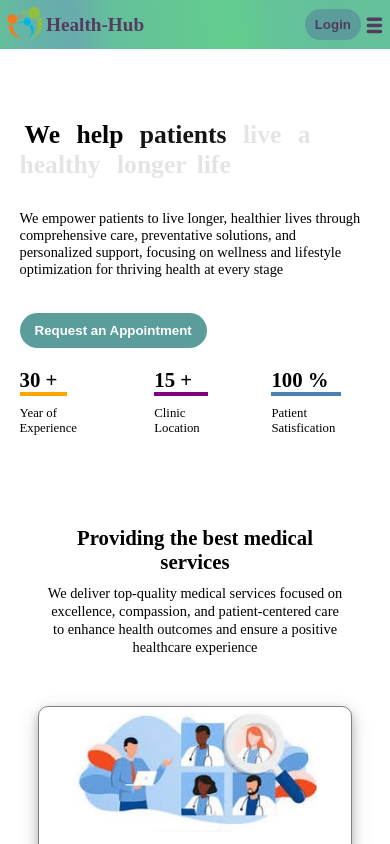
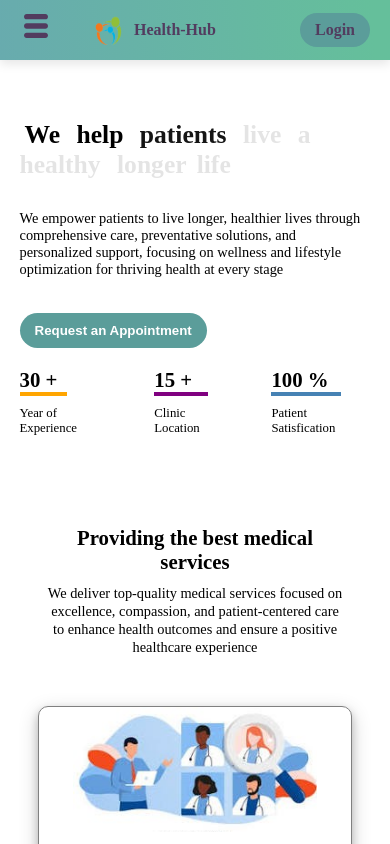
Before and after one commit to aneesrehman89/Doctor-appointment-website, a React (Create React App) app in the folder frontend/: page / in a window 390 px wide. Shown: the top 844 px of the page. Built offline with nearby package versions, Linux system fonts and the light colour scheme.

Commit message:
setting file for vercel

```diff
--- a/frontend/src/components/Header.jsx
+++ b/frontend/src/components/Header.jsx
@@ -1,67 +1,66 @@
-import React from 'react';
-import '../css/Header.css';
+import React, { useContext } from 'react';
 import { useNavigate, Link } from 'react-router-dom';
+import { TiThMenu } from "react-icons/ti";
+import Cookies from 'js-cookie';
+import { UserContext } from "../data/UserProvider";
 import logo from '../assets/homepg/headerLogo.png';
 import PP from '../assets/homepg/header-profile-pic.jpg';
-import { TiThMenu } from "react-icons/ti";
-import { useContext } from "react";
-import { UserContext } from "../data/UserProvider";
-import Cookies from 'js-cookie';
+import '../css/Header.css';
 
 const Header = () => {
-
   const { user, setUser } = useContext(UserContext);
   const navigate = useNavigate();
 
- let handleLogout = () => {
+  const handleLogout = () => {
     setUser(null);
     Cookies.remove('user');
     navigate("/");
- }
+  };
 
- let ViewProfile = () => {
+  const ViewProfile = () => {
     navigate("/myProfile");
- }
+  };
 
   return (
-  <>
-   <div className='header-container'>
-    <input type="checkbox"  id="check" />
-    <label htmlFor="check" id="checkbtn"><TiThMenu id="menuicon" /></label>
-    <div className='header-logo'>
-     <img src={logo} alt="health-icon" />
+    <header className="header-container">
+      <input type="checkbox" id="check" />
+      <label htmlFor="check" className="menu-icon">
+        <TiThMenu />
+      </label>
+
+      <div className="header-logo">
+        <img src={logo} alt="Health Hub Logo" />
         <h2>Health-Hub</h2>
       </div>
-    <div className='header-list'>
+
+      <nav className="header-list">
         <ul>
-      <li><Link to="/" className='link'>Home</Link></li>
-      <li> <Link to="/docAppointment" className='link'>All Doctors</Link></li>
-      <li><Link to="/about" className='link'>About</Link></li>
-      <li><Link to="/contact" className='link'>Contact Us</Link></li>
+          <li><Link to="/" className="link">Home</Link></li>
+          <li><Link to="/docAppointment" className="link">All Doctors</Link></li>
+          <li><Link to="/about" className="link">About</Link></li>
+          <li><Link to="/contact" className="link">Contact Us</Link></li>
         </ul>
-    </div>
+      </nav>
 
       {user ? (
         <div className="dropdown">
-      <div className='profile'>
-       <img src={PP} id='profile-pic' alt="User Profile" />
+          <div className="profile">
+            <img src={PP} alt="User Profile" className="profile-pic" />
             <h4>{user.name}</h4>
           </div>
-      <div className='dropdown-content'>
-       <ul >
+          <div className="dropdown-content">
+            <ul>
               <li onClick={ViewProfile}>Profile</li>
-        <li><Link to="/myappointment" className='link'>My Appointment</Link></li>
+              <li><Link to="/myappointment" className="link">My Appointment</Link></li>
               <li onClick={handleLogout}>Logout</li>
             </ul>
           </div>
         </div>
-    )
-     : (
-      <button><Link to="/login" className='link'>Login</Link></button>
+      ) : (
+        <Link to="/login" className="login-btn">Login</Link>
       )}
-   </div>
-  </>
- )
-}
+    </header>
+  );
+};
 
-export default Header
+export default Header;
--- a/frontend/src/css/Doctor.css
+++ b/frontend/src/css/Doctor.css
@@ -104,10 +104,6 @@
 }
 
 @media screen and (max-width:991px) {
- .doctors-cards-conatiner {
-  margin-left: 20px;
- }
-
  .doctor-card {
   width: 30%;
  }
@@ -116,12 +112,7 @@
 @media screen and (max-width:767px) {
  .doctors-cards-conatiner {
   width: 90%;
-  margin-left: 30px;
   gap: 0px;
- }
-
- .doctor-filter {
-  margin-left: 30px;
  }
 
  .doctor-card {
--- a/frontend/src/css/Header.css
+++ b/frontend/src/css/Header.css
@@ -1,217 +1,164 @@
+/* General Styles */
 .header-container {
   position: fixed;
-  z-index: 999;
+  z-index: 1000;
   width: 100%;
-  padding: 5px 15px;
+  padding: 10px 20px;
   display: flex;
   justify-content: space-between;
   align-items: center;
-  background: linear-gradient(264deg, rgba(101, 191, 155, 1) 5%, rgba(101, 192, 154, 1) 9%, rgba(101, 190, 156, 1) 14%, rgba(100, 196, 151, 1) 31%, rgba(100, 196, 151, 1) 31%, rgba(99, 205, 142, 1) 41%, rgba(101, 191, 155, 1) 71%, rgba(104, 171, 174, 1) 81%, rgba(102, 181, 165, 1) 94%, rgba(101, 191, 155, 1) 100%, rgba(101, 191, 155, 1) 100%, rgba(106, 154, 190, 1) 100%, rgba(109, 135, 207, 1) 100%);
+  background: linear-gradient(264deg, rgba(101, 191, 155, 1) 5%, rgba(104, 171, 174, 1) 100%);
+  box-shadow: 0px 4px 10px rgba(0, 0, 0, 0.1);
 }
 
+/* Logo */
 .header-logo {
-  width: 30%;
   display: flex;
   align-items: center;
-  column-gap: 10px;
+  gap: 10px;
   color: #523c5f;
 }
 
 .header-logo img {
-  width: 18%;
-  margin-bottom: 5px;
+  width: 40px;
+  height: 40px;
 }
 
+/* Navigation */
 .header-list ul {
   display: flex;
-  gap: 30px;
+  gap: 20px;
   list-style: none;
-  color: #523c5f;
-  transition: left 0.3s ease;
 }
 
 .link {
   text-decoration: none;
-  color: inherit;
+  color: inherit; /* Keeps the original text color */
+  font-weight: 600;
+  transition: color 0.3s ease-in-out;
 }
 
-.header-list ul li {
-  position: relative;
+.link:hover {
+  color: #55455f;
 }
 
-.header-list ul li:hover::after {
-  content: '';
-  position: absolute;
-  bottom: -5px;
-  left: 0;
-  width: 100%;
-  height: 3px;
-  background-color: #55455f;
-}
-
-.header-container button {
-  padding: 10px 20px;
-  border-radius: 200px;
-  background-color: #5b9d9a;
-  border: none;
-  outline: none;
-  color: #523c5f;
-  font-weight: 600;
-}
-
+/* Profile Dropdown */
 .profile {
   display: flex;
   align-items: center;
-  gap: 5px;
+  cursor: pointer;
 }
 
 .profile h4 {
   color: #523c5f;
+  margin-left: 5px;
 }
 
-#profile-pic {
+.profile-pic {
+  width: 35px;
+  height: 35px;
   border-radius: 50%;
-  height: 35px;
 }
 
 .dropdown {
   position: relative;
-  display: inline-block;
-  z-index: 1;
 }
 
 .dropdown-content {
   display: none;
   position: absolute;
-  right: 0px;
-  background-color: #f1f1f1;
+  right: 0;
+  top: 100%;
+  background-color: white;
+  box-shadow: 0 4px 8px rgba(0, 0, 0, 0.2);
+  border-radius: 5px;
   min-width: 160px;
-}
-
-.dropdown-content ul {
-  list-style: none;
-}
-
-.dropdown-content li {
-  color: black;
-  padding: 12px 16px;
-  text-decoration: none;
+  text-align: left;
 }
 
 .dropdown:hover .dropdown-content {
   display: block;
 }
 
-.dropdown-content li:hover {
-  background-color: #ddd;
+.dropdown-content ul {
+  list-style: none;
+  padding: 0;
+  margin: 0;
 }
 
-#dropdown {
-  padding: 0px 0px 10px 10px;
+.dropdown-content li {
+  padding: 12px;
+  cursor: pointer;
+  transition: background-color 0.3s;
+}
+
+.dropdown-content li:hover {
+  background-color: #f0f0f0;
+}
+
+/* Login Button */
+.login-btn {
+  padding: 10px 20px;
+  border-radius: 20px;
+  background: #5b9d9a;
+  color: #523c5f;
+  font-weight: 600;
+  text-decoration: none;
+  transition: background 0.3s, color 0.3s;
+}
+
+.login-btn:hover {
+  background: white;
+  color: #5b9d9a;
 }
 
 /* Hamburger Menu */
-#checkbtn {
-  position: absolute;
-  right: 0;
-  top: 10px;
-  margin-right: 10px;
-  font-size: 1.8rem;
+.menu-icon {
+  display: none;
+  font-size: 2rem;
+  cursor: pointer;
   color: #523c5f;
-  display: none;
 }
 
 #check {
   display: none;
 }
 
-#check:checked ~ .header-list ul {
-  left: 0;
-}
-
+/* Responsive Design */
 @media screen and (max-width: 800px) {
-  .header-logo img {
-    width: 20%;
-  }
-
-  .header-container button {
-    margin-right: 40px;
-  }
-
-  #checkbtn {
+  .menu-icon {
     display: block;
   }
 
   .header-list ul {
-    width: 98%;
     flex-direction: column;
-    padding: 30px 0px;
-    background-color: rgba(101, 191, 155, 0.9);
     position: fixed;
-    top: 55px;
+    background: rgba(101, 191, 155, 0.95);
+    width: 100%;
+    top: 60px;
     left: -100%;
-    z-index: 1;
+    padding: 20px;
+    transition: left 0.3s ease-in-out;
   }
 
-  .header-list ul li {
+  #check:checked ~ .header-list ul {
+    left: 0;
     text-align: center;
+    color: #523c5f;
   }
 }
 
-@media screen and (max-width: 610px) {
-  .header-logo {
-    width: 60%;
+@media screen and (max-width: 500px) {
+  .header-logo h2 {
+    font-size: 1rem;
   }
 
   .header-logo img {
-    width: 20%;
+    width: 30px;
+    height: 30px;
   }
 
-  .header-list ul {
-    width: 100%;
-    top: 75px;
-    font-weight: 600;
-  }
-
-  #checkbtn {
-    top: 20px;
+  .login-btn {
+    padding: 8px 15px;
   }
 }
-
-@media screen and (max-width: 450px) {
-  .header-container {
-    padding: 5px 5px;
-  }
-
-  .header-logo {
-    column-gap: 0px;
-  }
-
-  .header-logo img {
-    width: 18%;
-  }
-
-  .header-logo h2 {
-    font-size: 1.2rem;
-  }
-
-  .header-list ul {
-    top: 50px;
-  }
-
-  .header-container button {
-    padding: 8px 10px;
-    margin-right: 24px;
-  }
-
-  .profile {
-    margin-right: 15px;
-    padding: 8px 12px;
-  }
-
-  #checkbtn {
-    top: 15px;
-    margin-right: 5px;
-    font-size: 1.3rem;
-  }
-}
--- a/frontend/src/css/Myprofile.css
+++ b/frontend/src/css/Myprofile.css
@@ -93,7 +93,7 @@
 
 @media screen and (max-width:485px) {
   .myprofile {
-    width: 80%;
+    width: 90%;
     padding: 10px 0px 10px 20px;
   }
     .myprofile-content .underlinepra {
--- a/frontend/src/pages/Myappointment.jsx
+++ b/frontend/src/pages/Myappointment.jsx
@@ -6,7 +6,7 @@ import { UserContext } from "../data/UserProvider";
 
 const Myappointment = () => {
  const { user, appointmentDetails, setAppointmentDetails } = useContext(UserContext);
-
+ const backendUrl = process.env.REACT_APP_BACKEND_URL;
 
  useEffect(() => {
   if (user) {
@@ -17,7 +17,7 @@ const Myappointment = () => {
 
  const fetchAppointments = async (email) => {
   try {
-   const response = await fetch(`https://doctor-appointment-backend-roan.vercel.app/myappointments?userEmail=${email}`);
+    const response = await fetch(`${backendUrl}/myappointments?userEmail=${email}`);
    const data = await response.json();
 
    if (response.ok) {
@@ -45,7 +45,7 @@ const Myappointment = () => {
       });
 
       if (result.isConfirmed) {
-        const response = await fetch(`https://doctor-appointment-backend-roan.vercel.app/myappointments/${appointmentId}`, {
+        const response = await fetch(`${backendUrl}/myappointments/${appointmentId}`, {
           method: 'DELETE',
         });
 
--- a/frontend/src/pages/Myprofile.jsx
+++ b/frontend/src/pages/Myprofile.jsx
@@ -9,6 +9,8 @@ const Myprofile = () => {
  const [edit, setEdit] = useState(false);
  const [updatedUser, setUpdatedUser] = useState({ ...user }); // hold updated values
 
+ const backendUrl = process.env.REACT_APP_BACKEND_URL;
+
  const handleInputChange = (e) => {
   const { name, value } = e.target;
   setUpdatedUser((prev) => ({ ...prev, [name]: value }));
@@ -17,7 +19,7 @@ const Myprofile = () => {
  // Save updated information
  const handleSave = async (updatedUser) => {
   try {
-   const response = await fetch('https://doctor-appointment-backend-roan.vercel.app/personalinfo', {
+   const response = await fetch(`${backendUrl}/personalinfo`, {
     method: 'PUT',
     headers: {
      'Content-Type': 'application/json',
--- a/frontend/src/pages/Personalinfo.jsx
+++ b/frontend/src/pages/Personalinfo.jsx
@@ -9,6 +9,8 @@ const Personalinfo = () => {
   const { state } = useLocation();
   const { setUser } = useContext(UserContext);
   const navigate = useNavigate();
+
+  const backendUrl = process.env.REACT_APP_BACKEND_URL;
 
   // Get the current date in "YYYY-MM-DD" format
   const today = new Date().toISOString().split("T")[0];
@@ -30,7 +32,7 @@ const Personalinfo = () => {
     const finalData = { ...data, ...state };
 
     try {
-      const res = await fetch("https://doctor-appointment-backend-roan.vercel.app/personalinfo", {
+      const res = await fetch(`${backendUrl}/personalinfo`, {
         method: "POST",
         headers: {
           "Content-Type": "application/json",
@@ -42,7 +44,7 @@ const Personalinfo = () => {
       if (res.status === 200) {
         toast("Information submitted successfully!");
         reset();
-        const userRes = await fetch(`https://doctor-appointment-backend-roan.vercel.app/Users/${finalData.email}`);
+        const userRes = await fetch(`${backendUrl}/Users/${finalData.email}`);
         const userData = await userRes.json();
 
         setUser(userData); //update context
```
Also changed, not shown: frontend/package.json (line endings or trailing spaces), 2 other files (tests, documents, lock files or other folders). Lines whose indentation alone changed are shown as unchanged.
